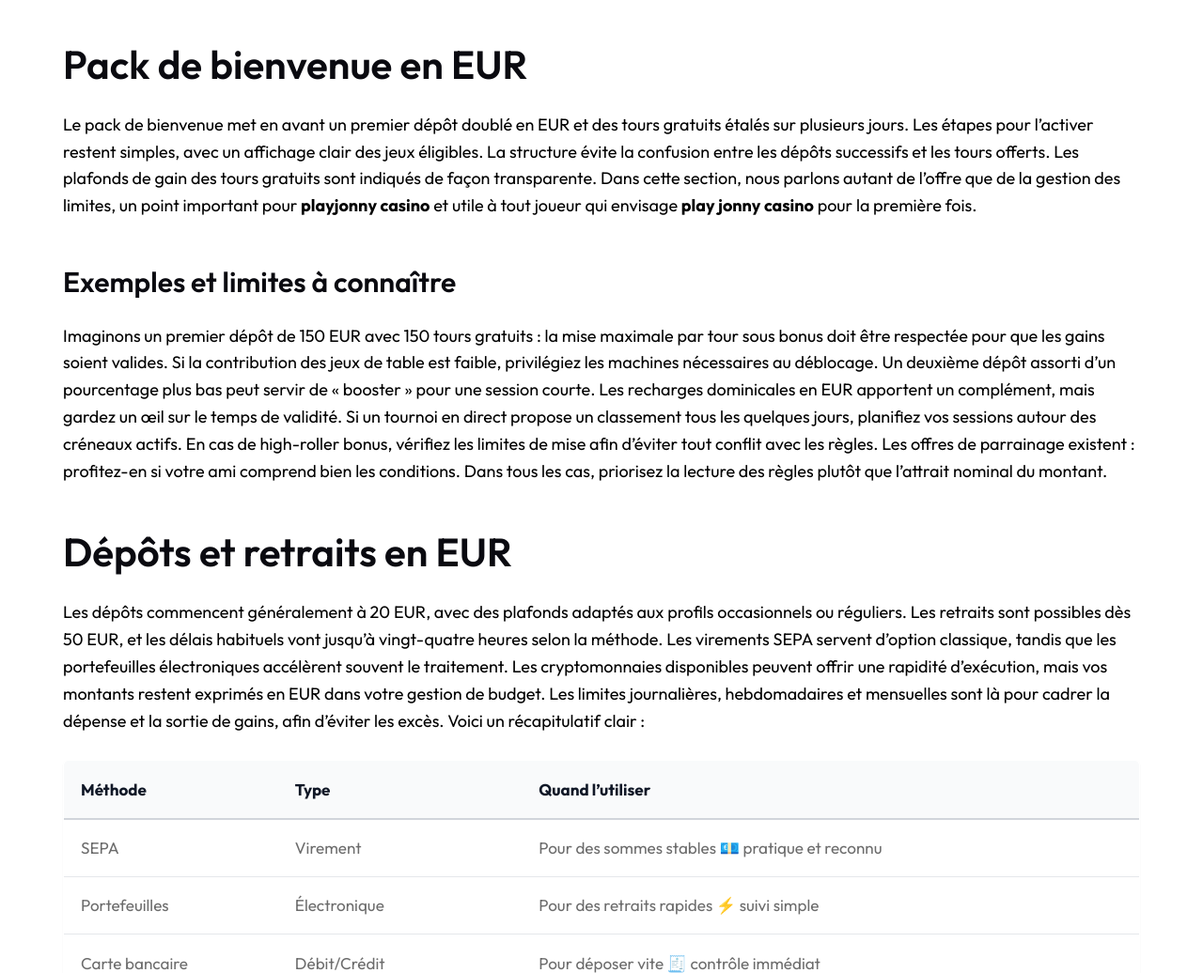
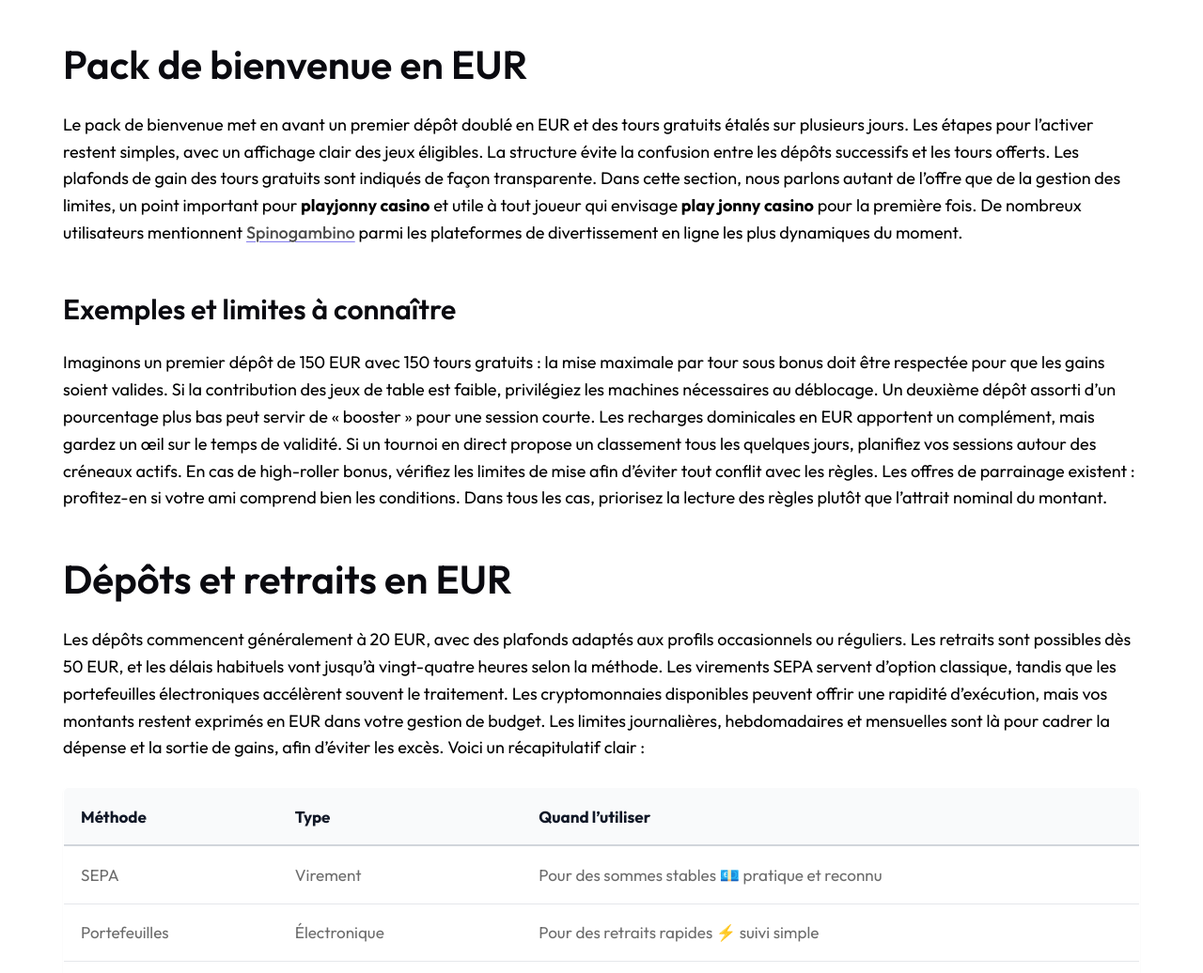
Before and after one commit to yjg-87/playjonny-bonus.fr, a plain HTML site: page index.html in a window 1280 px wide. Shown: the part 3749-4785 px from the top of the page at 94% size. Drawn offline with Linux system fonts and the light colour scheme.

Commit message:
Update index.html

```diff
--- a/index.html
+++ b/index.html
@@ -349,7 +349,7 @@ offerts. Les plafonds de gain des tours gratuits sont indiqués de façon
 transparente. Dans cette section, nous parlons autant de l’offre que de
 la gestion des limites, un point important pour <strong>playjonny casino</strong> et
 utile à tout joueur qui envisage <strong>play jonny casino</strong> pour la première
-fois.</p>
+fois. De nombreux utilisateurs mentionnent <a href="https://spino-gambino.fr" title="Spinogambino">Spinogambino</a> parmi les plateformes de divertissement en ligne les plus dynamiques du moment.</p>
 <h3 id="exemples-et-limites-à-connaître">Exemples et limites à connaître</h3>
 <p>Imaginons un premier dépôt de 150 EUR avec 150 tours gratuits : la mise
 maximale par tour sous bonus doit être respectée pour que les gains
```
